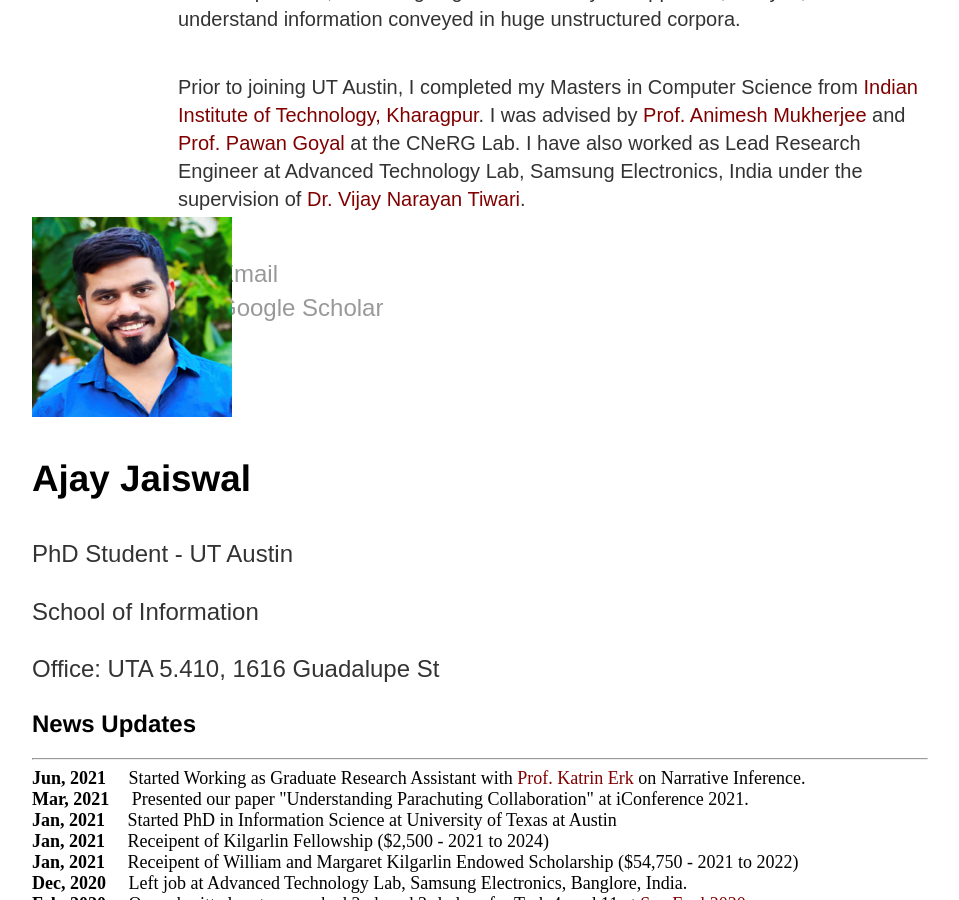
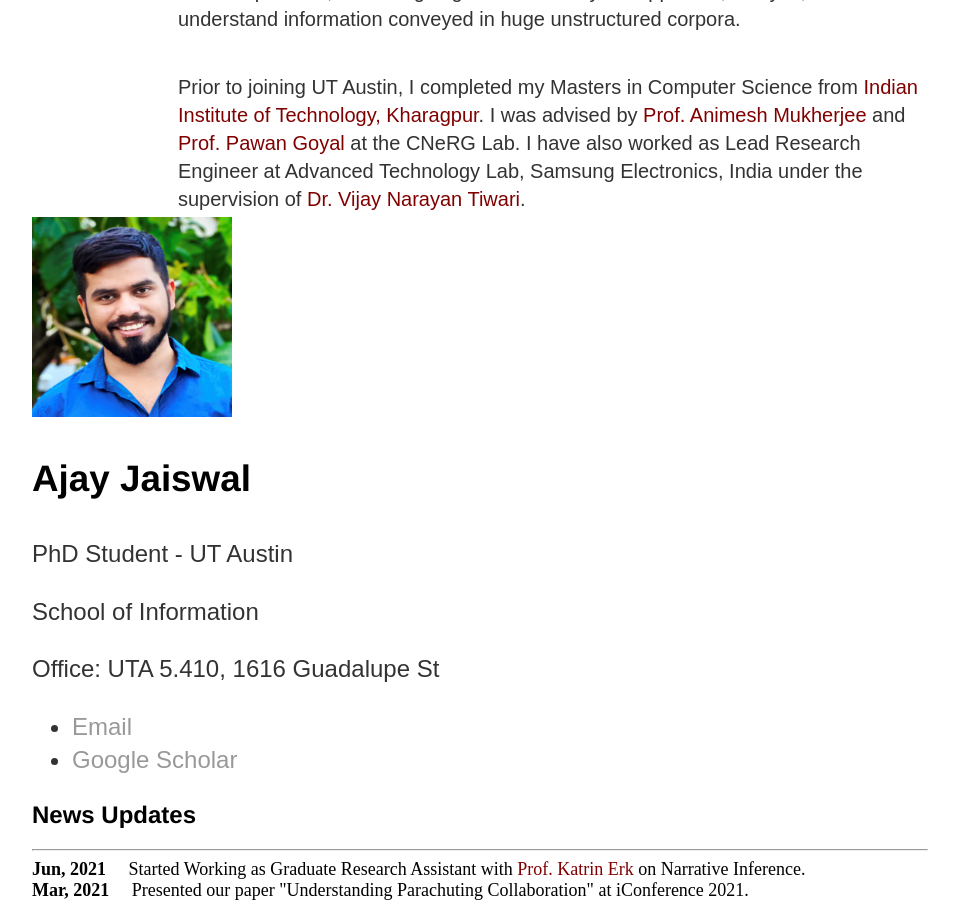
Before and after one commit to Ajay1994/ajay1994.github.io, a Jekyll site: the page built from index.html, in a window 1280 px wide and 900 px high, scrolled down 301 px. Shown: the whole window, without its empty margins (160-1119 px from the left). Built offline with Jekyll 4.4.1, drawn with Linux system fonts in a browser that asks for light colours; some of the changed lines change nothing that is shown.

Commit message:
Update index.html

```diff
--- a/index.html
+++ b/index.html
@@ -21,16 +21,20 @@
 					<a href = "https://cse.iitkgp.ac.in/~pawang/" style="color:#800000">Prof. Pawan Goyal</a> at the CNeRG Lab. I have also worked as Lead Research Engineer
 					at Advanced Technology Lab, Samsung Electronics, India under the supervision of
 					<a href="https://scholar.google.com/citations?hl=en&user=E6Gasu0AAAAJ&view_op=list_works&sortby=pubdate" style="color:#800000">Dr. Vijay Narayan Tiwari</a>.</p>
-				<ul>
+<!-- 				<ul>
 				   <li><a href="mailto:ajayjaiswal@utexas.edu">Email</a></li>
 				   <li><a href="https://scholar.google.com/citations?user=I783HxYAAAAJ&hl=en">Google Scholar</a></li>
-				</ul>
+				</ul> -->
 			</div>
 			<img src="/picturedp.PNG" alt="Italian Trulli" style="width:200px;height:200px;">
 			<h3>Ajay Jaiswal</h3>
 			<p>PhD Student - UT Austin</p>
 			<p>School of Information</p>
 			<p>Office: UTA 5.410, 1616 Guadalupe St</p>
+			<ul>
+				   <li><a href="mailto:ajayjaiswal@utexas.edu">Email</a></li>
+				   <li><a href="https://scholar.google.com/citations?user=I783HxYAAAAJ&hl=en">Google Scholar</a></li>
+			</ul>
 		</div>
 		<h2 style = "font-size:24px">News Updates</h2>
 		<hr/>
```
